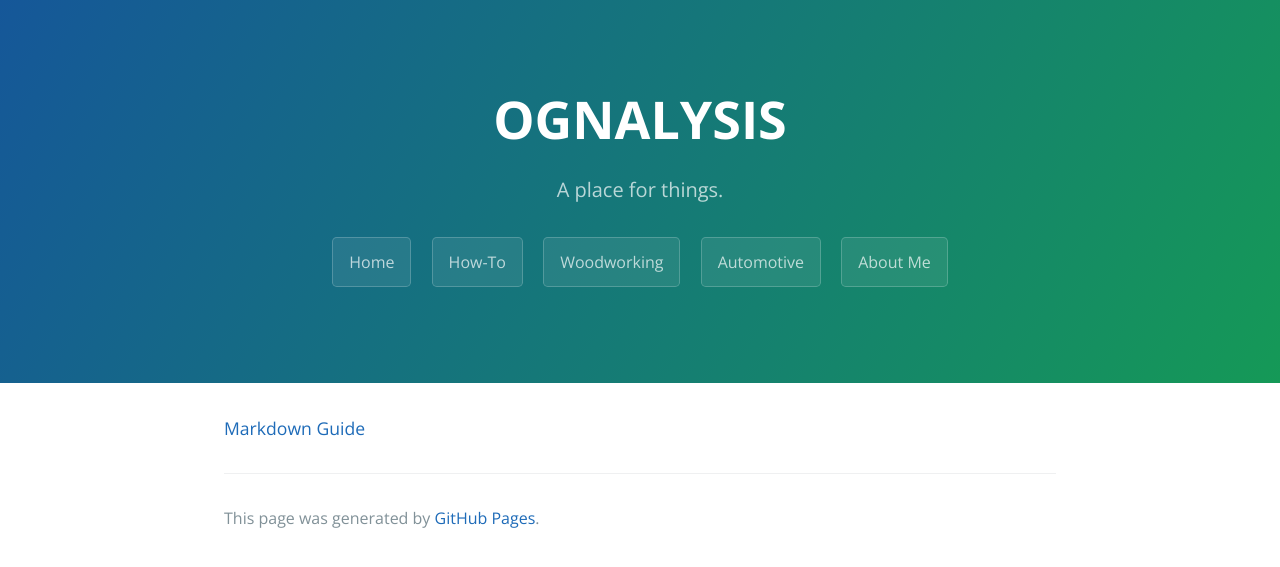
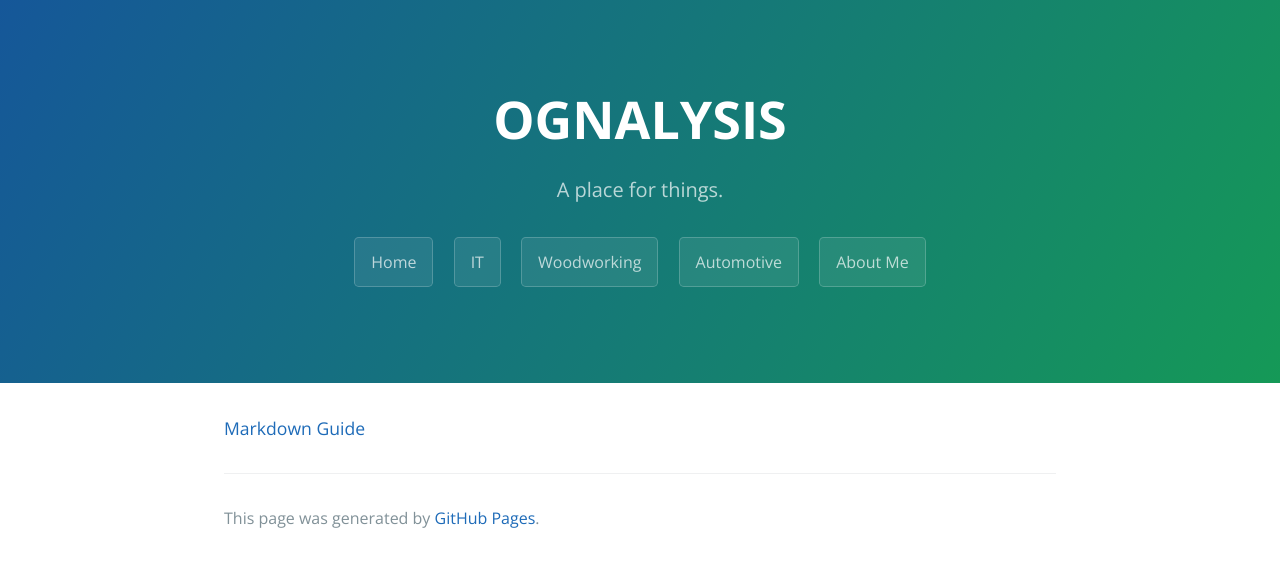
Before and after one commit to ognalysis/ognalysis.github.io, a Jekyll site: the page built from index.md, in a window 1280 px wide. Shown: the top 567 px of the page. Built offline with Jekyll 4.4.1, drawn with Linux system fonts in a browser that asks for light colours.

Commit message:
Update default.html

```diff
--- a/_layouts/default.html
+++ b/_layouts/default.html
@@ -23,7 +23,7 @@
       {% endif %} -->
       {% if site.show_downloads %}
         <a href="/index.html" class="btn">Home</a>
-        <a href="/it/" class="btn">How-To</a>
+        <a href="/it/" class="btn">IT</a>
         <a href="/woodworking/" class="btn">Woodworking</a>
         <a href="/automotive/" class="btn">Automotive</a>
         <a href="about.html" class="btn">About Me</a>
```
